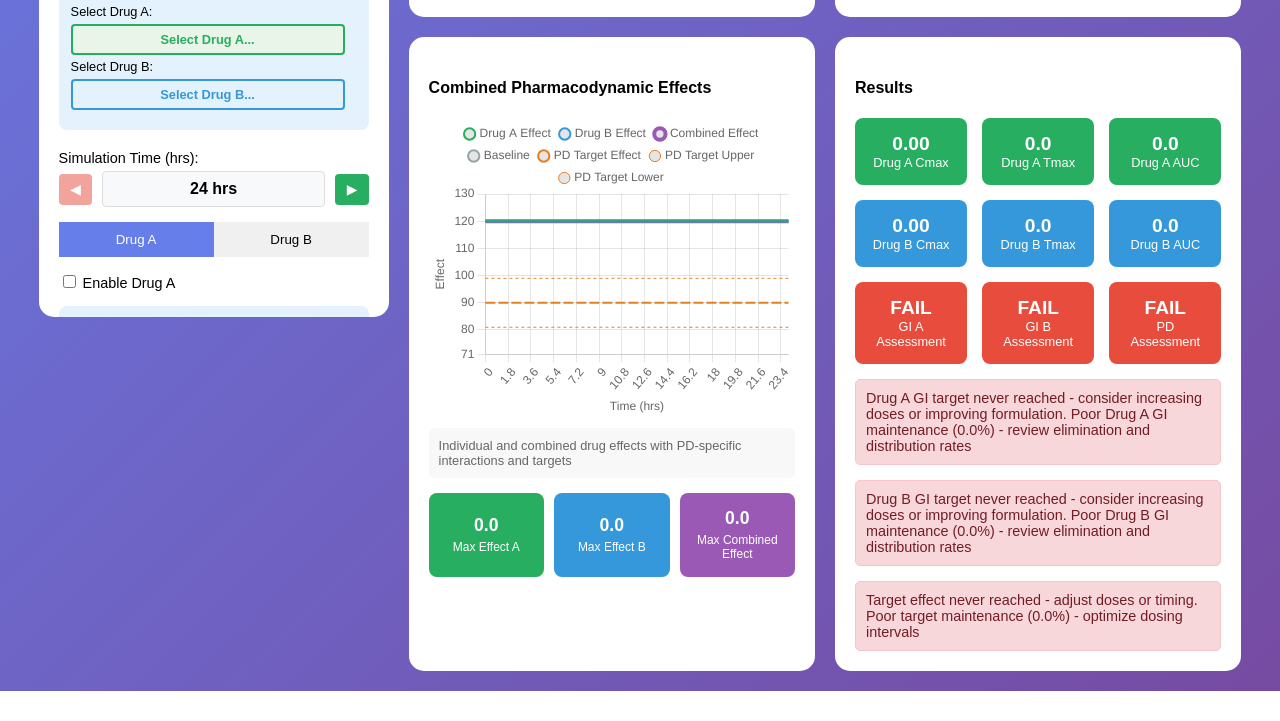
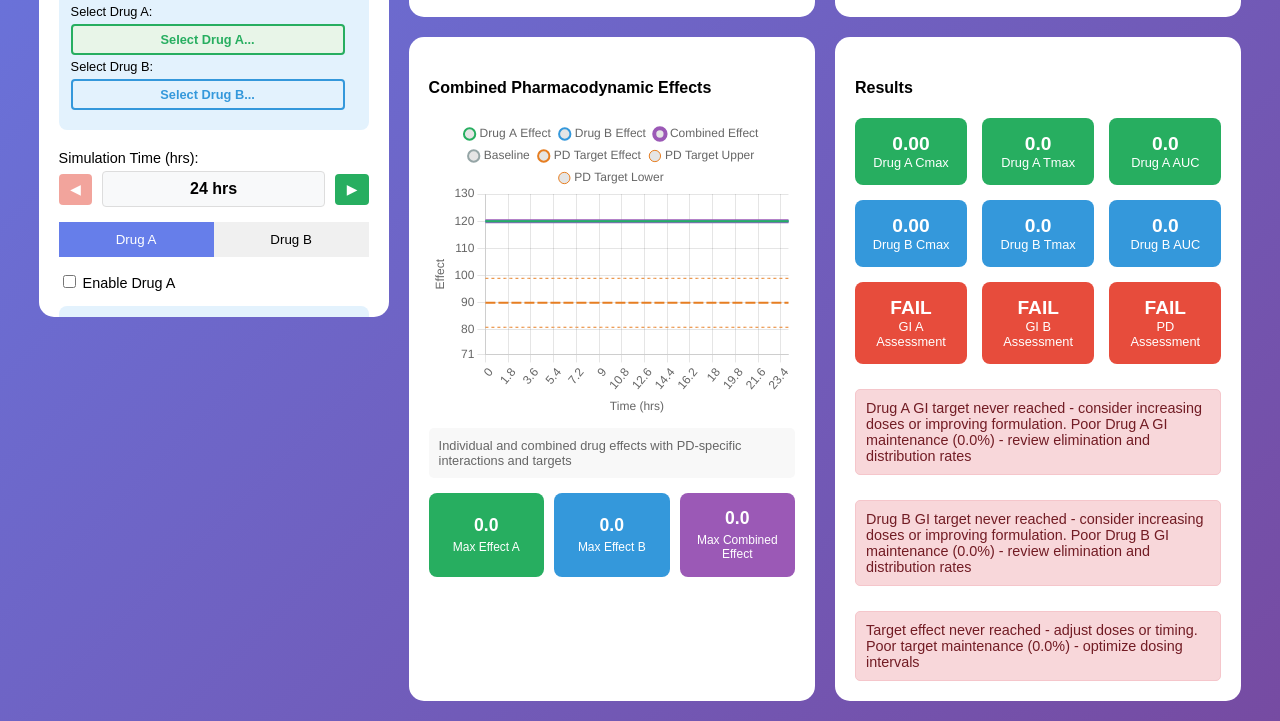
Before and after one commit to bap04223/gi-model, a plain HTML site: page index.html in a window 1280 px wide. Shown: the part 637-1358 px from the top of the page. Before the commit the page ends 1328 px from the top, so only its background shows below. Drawn offline with nearby package versions, Linux system fonts and the light colour scheme.

Commit message:
Update index.html

```diff
--- a/index.html
+++ b/index.html
@@ -83,7 +83,7 @@
         .stat-card.assessment.fail { background: #e74c3c; }
         .stat-value { font-size: 1.2rem; font-weight: bold; }
         .stat-label { font-size: 0.8rem; }
-        .assessment-feedback { margin-top: 15px; padding: 10px; border-radius: 5px; font-size: 0.9rem; }
+        .assessment-feedback { margin-top: 25px; margin-top: 25px; padding: 10px; border-radius: 5px; font-size: 0.9rem; }
 
         /* Max effects grid under PD chart */
         .max-effects-grid {
```
